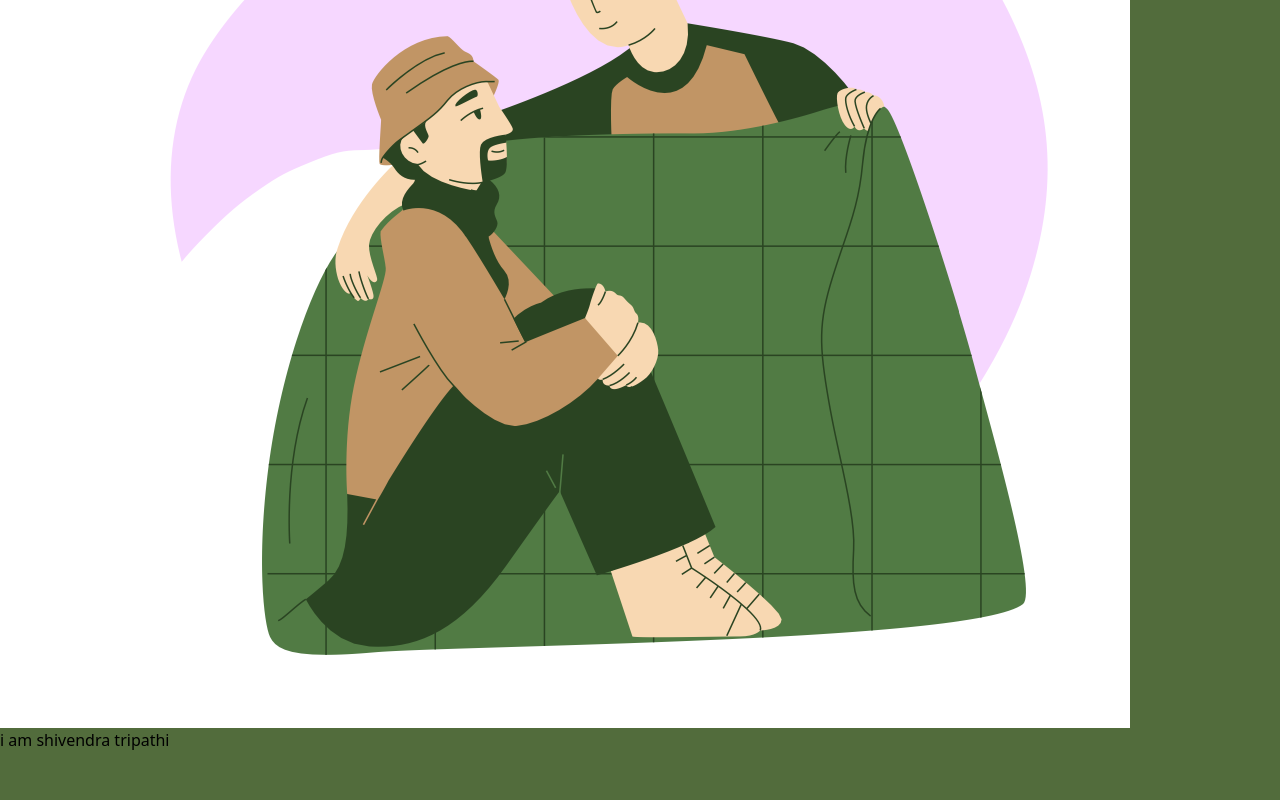
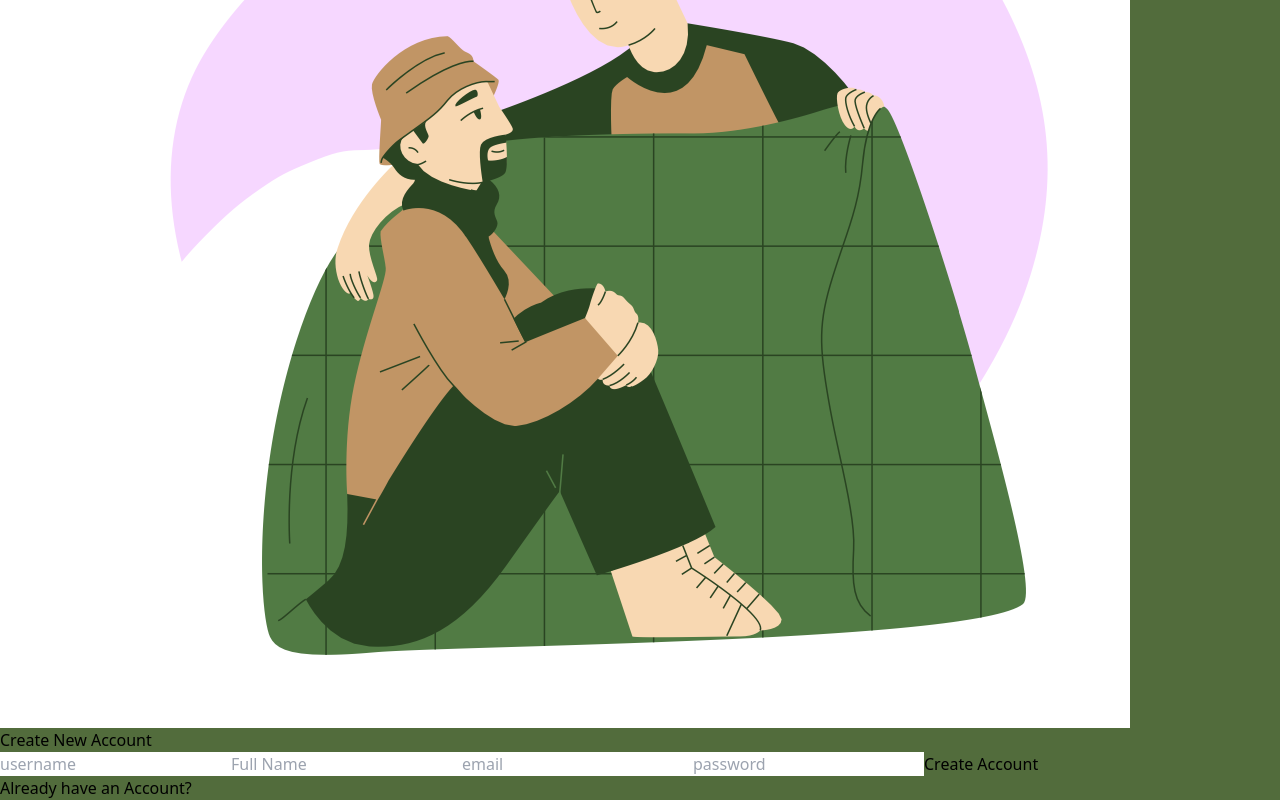
Before and after one commit to ishivendratripathi/Website, a React (Vite) app: page / in a window 1280 px wide. Shown: the part 1686-2486 px from the top of the page. Before the commit the page ends 2438 px from the top, so only its background shows below. Built offline with nearby package versions, Linux system fonts and the light colour scheme.

Commit message:
some minor changes

```diff
--- /dev/null
+++ b/src/routes/Footer.jsx
@@ -0,0 +1,6 @@
+import React from "react";
+
+const footer()=>{
+
+
+}
--- a/src/routes/Home.jsx
+++ b/src/routes/Home.jsx
@@ -1,4 +1,6 @@
 import { NavLink } from "react-router-dom";
+import Signin from "./Signin";
+import Signup from "./Signup";
 
 const Home = () => {
   return (
@@ -40,10 +42,14 @@ const Home = () => {
    <section>
     <div className="h-96 bg-white flex">
       <div>
-        <img className="h-80 w-auto flex" src="new2.png" alt="" />
-        <h1>i am shivendra tripathi</h1>
+        <img className="h-72 ml-40 inline-flex" src="new2.png" alt="" />
         </div>
-        </div>
+            </div>
+   </section>
+
+   {/* this is the sign up section  */}
+   <section>
+    <Signup />
    </section>
     </>
     );
```
